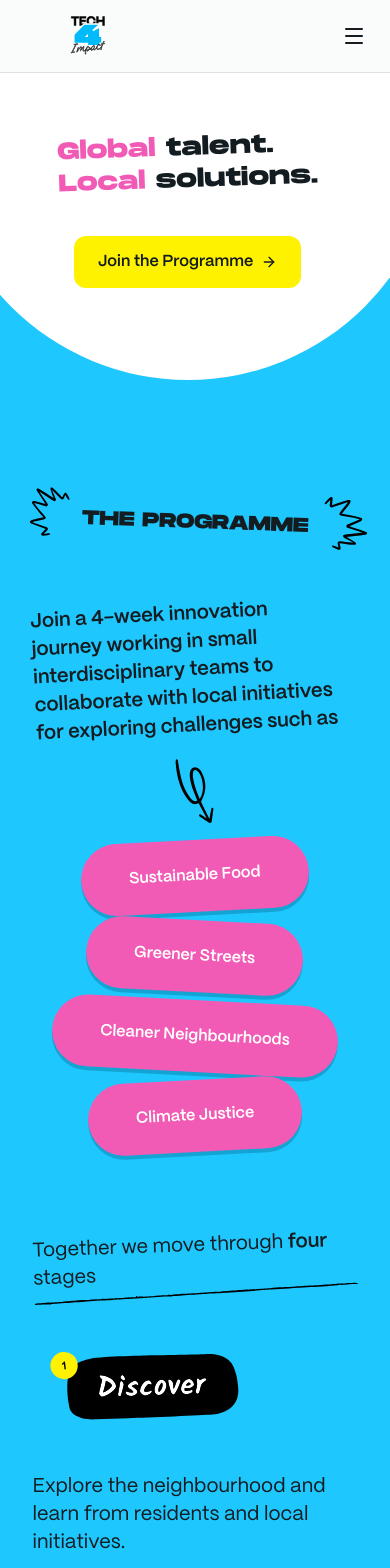
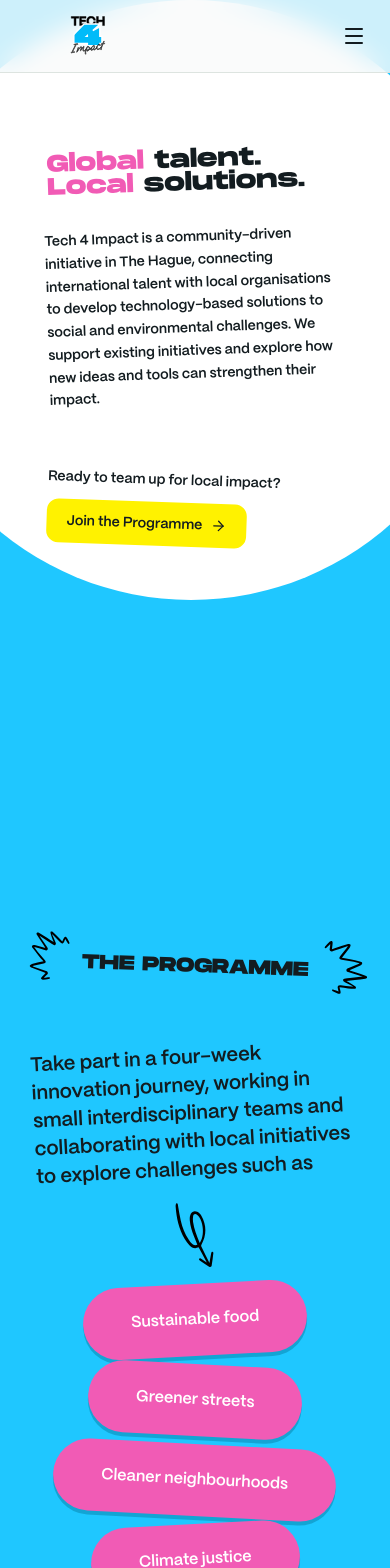
Before and after one commit to caballeroar/t4i, a Next.js app: page / in a window 390 px wide. Shown: the top 1568 px of the page. Built offline with nearby package versions, Linux system fonts and the light colour scheme.

Commit message:
editing changes applied

```diff
--- a/app/page.jsx
+++ b/app/page.jsx
@@ -28,8 +28,7 @@
         />
 
         <ForWhom />
-
-        <Partners />
+        {/* <Partners /> */}
         <Impact />
         <About />
         <CTA />
--- a/components/about.jsx
+++ b/components/about.jsx
@@ -4,7 +4,7 @@
   {
     src: "/assets/jay.jpg",
     text1:
-      "Works on community driven sustainability, social innovation and collaborative urban initiatives. His work focuses on bringing together community initiatives, institutions and innovators to create collaborations that lead to meaningful and lasting change.",
+      "Jay works on community-driven sustainability, social innovation and collaborative urban initiatives. His work focuses on bringing together community initiatives, institutions and innovators to create collaborations that lead to meaningful and lasting change.",
     text2:
       "At Tech 4 Impact he leads the social and environmental impact side of the programme. He connects participants with neighbourhood initiatives and helps teams understand the local context so that projects respond to real community needs.",
     name: "Jay Navarro Oviedo",
@@ -13,7 +13,7 @@
   {
     src: "/assets/amel.png",
     text1:
-      "Works at the intersection of technology, creativity, and social innovation. He believes technology is most powerful when it is developed alongside the people it is meant to serve.",
+      "Amel works at the intersection of technology, creativity, and social innovation. He believes technology is most powerful when it is developed alongside the people it is meant to serve.",
     text2:
       "At Tech 4 Impact he leads the technology and design side of the programme. He supports participants in translating ideas into tangible concepts and prototypes, and helps teams explore how digital tools and design methods can support real-world challenges.",
     name: "Amel Caballero",
@@ -56,24 +56,25 @@
 
           <div className="mt-16 flex flex-col gap-6 px-4 py-10 text-[#F15BB5] md:ml-20 md:w-4/6 lg:ml-32">
             <p className="ml-8 text-start text-xl font-semibold text-balance transform -rotate-2 md:text-xl">
-              We believe meaningful innovation starts with listening to
-              communities and working together to build solutions that matter.
+              We believe meaningful innovation begins with listening to
+              communities and collaborating to build solutions that make an
+              impact.
             </p>
             <p className="ml-12 mt-6 text-start text-lg text-balance transform rotate-1 md:text-xl">
-              Tech 4 Impact is a community-driven innovation initiative based in
-              The Hague.
+              Our goal is to connect international residents of The Hague with
+              local initiatives, and to collaborate to address social and
+              environmental challenges.
             </p>
             <p className="ml-16 mt-6 text-start text-lg text-balance transform -rotate-2 md:text-xl">
-              The programme connects international talent with residents,
-              neighbourhood initiatives and organisations to develop
-              technology-based solutions for social and environmental
-              challenges.
+              By bringing together community knowledge, technology, and creative
+              thinking, Tech 4 Impact turns the neighbourhood into a living lab
+              for inclusive urban innovation.
             </p>
-            <p className="ml-20 mt-6 text-start text-lg text-balance transform rotate-2 md:text-xl">
+            {/* <p className="ml-20 mt-6 text-start text-lg text-balance transform rotate-2 md:text-xl">
               By bringing together community knowledge, technology and creative
               thinking, Tech 4 Impact turns the neighbourhood into a living lab
               for inclusive urban innovation.
-            </p>
+            </p> */}
           </div>
         </div>
       </div>
--- a/components/contact-form.jsx
+++ b/components/contact-form.jsx
@@ -190,13 +190,13 @@
           htmlFor="contact-organization"
           className="mb-1.5 text-[#0096C8] font-semibold block text-sm"
         >
-          Organization
+          Organisation
         </label>
         <input
           id="contact-organization"
           name="organization"
           type="text"
-          placeholder="School, neighborhood organization, municipality..."
+          placeholder="School, neighborhood organisation, municipality..."
           className="w-full rounded-lg border border-border bg-[#0096C8]/10 px-4 py-3 text-sm text-foreground placeholder:text-muted-foreground focus:border-[#00BBF9] focus:outline-none focus:ring-2 focus:ring-[#00BBF9]/20 transition-colors"
         />
       </div>
--- a/components/hero.jsx
+++ b/components/hero.jsx
@@ -4,21 +4,31 @@
   return (
     <section className="relative overflow-hidden">
       <div className="mx-auto max-w-6xl">
-        <div className="relative min-h-[400px] sm:min-h-[600px] lg:min-h-[700px] xl:min-h-[800px]">
-          <div className="absolute left-[-16%] top-[-30%] md:top-[-50%] flex h-[500px] w-[500px] flex-col items-center justify-center rounded-full bg-white text-center sm:h-[700px] sm:w-[700px] md:h-[800px] md:w-[800px] lg:h-[1000px] lg:w-[1000px] xl:h-[1100px] xl:w-[1100px]">
+        <div className="relative min-h-[100vh] sm:min-h-[600px] lg:min-h-[800px] xl:min-h-[800px]">
+          <div className="absolute left-[-28%] md:top-[-38%] md:left-[-10%] flex h-[600px] w-[600px] flex-col items-center justify-center rounded-full bg-white text-center sm:h-[700px] sm:w-[700px] md:h-[800px] md:w-[800px] lg:h-[1000px] lg:w-[1000px] xl:h-[1100px] xl:w-[1100px]">
             <div className="z-10 flex w-full max-w-4xl flex-col items-center text-start mt-30 md:mt-40">
-              <h1 className="mt-40 font-heading -rotate-2 text-2xl font-bold tracking-wide text-primary-foreground sm:text-3xl md:text-4xl lg:text-5xl xl:text-7xl">
+              <h1 className="w-full max-w-xs px-4 mt-24 font-heading -rotate-2 text-2xl font-bold leading-[0.95] tracking-[0.02em] text-primary-foreground sm:max-w-md sm:px-0 sm:text-4xl md:mt-32 md:max-w-xl md:text-5xl lg:max-w-4xl lg:text-6xl xl:text-7xl">
                 <span className="text-[#F15BB5]">Global </span>
                 <span className="text-foreground">talent.</span>
                 <br />
                 <span className="text-[#F15BB5]">Local </span>
                 <span className="text-foreground">solutions.</span>
               </h1>
+              <p className="w-full max-w-xs px-4 text-sm font-semibold leading-relaxed my-8 -rotate-2 sm:max-w-md sm:text-base sm:px-0 md:max-w-xl md:text-lg lg:max-w-2xl lg:text-xl">
+                Tech 4 Impact is a community-driven initiative in The Hague,
+                connecting international talent with local organisations to
+                develop technology-based solutions to social and environmental
+                challenges. We support existing initiatives and explore how new
+                ideas and tools can strengthen their impact.{" "}
+              </p>
 
-              <div className="mt-10 flex flex-col gap-4 sm:flex-row">
+              <div className="w-full max-w-xs px-4 mt-8 flex flex-col items-start gap-3 rotate-2 sm:mt-10 sm:max-w-md sm:flex-row sm:items-center sm:gap-4 sm:px-0 md:max-w-xl lg:max-w-2xl">
+                <p className="max-w-[18rem] text-sm font-semibold leading-snug sm:max-w-none sm:text-base">
+                  Ready to team up for local impact?
+                </p>
                 <a
                   href="#contact"
-                  className="inline-flex items-center justify-center gap-2 rounded-lg bg-[#FFF200] px-6 py-3.5 text-base font-semibold text-foreground transition-opacity hover:opacity-80"
+                  className="inline-flex items-center justify-center gap-2 rounded-lg bg-[#FFF200] px-5 py-3 text-sm font-semibold text-foreground transition-opacity hover:opacity-80 sm:px-6 sm:py-3.5 sm:text-base"
                 >
                   Join the Programme <ArrowRight className="h-4 w-4" />
                 </a>
--- a/components/impact.jsx
+++ b/components/impact.jsx
@@ -1,5 +1,28 @@
 import Image from "next/image";
 import { Pill } from "./ui/pill";
+
+const partners = [
+  {
+    src: "/assets/gemeente.svg",
+    label: "Municipality of The Hague",
+  },
+  {
+    src: "/assets/JCP_OFFICIAL_LOGO_FULL_squared_trimmed.png",
+    label: "Just Common People",
+  },
+  {
+    src: "/assets/logo.svg",
+    label: "Duurzame Den Haag",
+  },
+  {
+    src: "/assets/theater.svg",
+    label: "Laak Theater",
+  },
+  {
+    src: "/assets/ac.svg",
+    label: "Amel Caballero Product Design",
+  },
+];
 
 const cards = [
   {
@@ -26,11 +49,11 @@
 
 const pills = [
   {
-    text: "Develop practical solutions for local challenges",
+    text: "Develop practical solutions to local challenges",
     class: "transform -rotate-3",
   },
   {
-    text: "Support local initiatives with new ideas",
+    text: "Support local initiatives with new ideas and tools",
     class: "transform rotate-2",
   },
   {
@@ -38,7 +61,7 @@
     class: "transform rotate-3",
   },
   {
-    text: "Build a network working on local impact",
+    text: "Build a network focused on lasting local impact",
     class: "transform -rotate-2",
   },
 ];
@@ -70,9 +93,9 @@
         </div>
         <div className="flex flex-col mt-10 items-center space-y-10 md:w-5/6 mx-auto">
           <p className="text-lg text-center md:text-xl text-balance lg:w-4/5">
-            Tech 4 Impact contributes to several of the United Nations
+            Tech 4 Impact contributes to several of the United Nations’
             Sustainable Development Goals, translating global ambitions into
-            local action in The Hague. In particular we contribute to the
+            local action in The Hague. In particular, we contribute to the
             following local impact goals:
           </p>
           <div className="grid gap-6 sm:grid-cols-2">
@@ -100,9 +123,9 @@
 
         <div className="mt-16 py-10 text-center ">
           <p className="text-lg font-semibold text-balance md:text-xl">
-            Each cohort brings together around 16 participants working in small
-            interdisciplinary teams with local initiatives in The Hague.
-            Together we aim to
+            Each four-week programme brings together around 16 participants
+            working in small, interdisciplinary teams alongside local
+            initiatives in The Hague. Together, we
           </p>
           <div className="flex flex-col items-center my-20">
             {pills.map((item, index) => (
@@ -124,6 +147,25 @@
             Get in Touch
           </a>
         </div>
+
+        <div className="space-y-8 text-center">
+          <p className=" text-md">
+            We work with partners who share a commitment to long-term community
+            impact.
+          </p>
+          <div className="flex flex-wrap items-center justify-center gap-8">
+            {partners.map((item) => (
+              <Image
+                key={item.label}
+                src={item.src}
+                alt={item.label}
+                width={100}
+                height={100}
+                className="object-contain"
+              />
+            ))}
+          </div>
+        </div>
       </div>
     </section>
   );
--- a/components/what-we-do.jsx
+++ b/components/what-we-do.jsx
@@ -2,10 +2,10 @@
 import { Pill } from "./ui/pill";
 
 const pills = [
-  { text: "Sustainable Food", class: "transform -rotate-3" },
-  { text: "Greener Streets", class: "transform rotate-3" },
-  { text: "Cleaner Neighbourhoods", class: "transform rotate-3" },
-  { text: "Climate Justice", class: "transform -rotate-3" },
+  { text: "Sustainable food", class: "transform -rotate-3" },
+  { text: "Greener streets", class: "transform rotate-3" },
+  { text: "Cleaner neighbourhoods", class: "transform rotate-3" },
+  { text: "Climate justice", class: "transform -rotate-3" },
 ];
 
 const activities = [
@@ -69,9 +69,9 @@
         </div>
 
         <p className="mt-12 w-5/6 text-xl font-bold tracking-base transform -rotate-3 md:text-2xl lg:w-4/6 text-balance">
-          Join a 4-week innovation journey working in small interdisciplinary
-          teams to collaborate with local initiatives for exploring challenges
-          such as
+          Take part in a four-week innovation journey, working in small
+          interdisciplinary teams and collaborating with local initiatives to
+          explore challenges such as
         </p>
         <Image src="/assets/Arrow_1.svg" alt="Arrow" width={100} height={100} />
       </div>
@@ -160,7 +160,7 @@
           </p>
         </div>
       </div>
-      <div
+      {/* <div
         className="relative mx-auto flex w-full max-w-[520px] md:max-w-[620px] min-h-[340px] md:min-h-[400px] items-center justify-center py-20"
         style={{
           backgroundImage: 'url("/assets/circled_2.svg")',
@@ -179,7 +179,7 @@
             tools can strengthen their impact.
           </p>
         </div>
-      </div>
+      </div> */}
 
       {/* <div className="flex flex-col items-center gap-6 py-20 px-10 w-full md:w-4/6 lg:w-3/6 mx-auto">
         <p className="font-semibold text-xl sm:text-2xl md:text-3xl text-center text-pretty">
--- a/components/why-laak.jsx
+++ b/components/why-laak.jsx
@@ -25,7 +25,7 @@
       <div className="w-5/6 justify-between flex flex-col gap-10 items-center mx-auto">
         <div className="flex justify-end -rotate-2">
           <h2 className="inline-block mt-3 font-heading text-3xl font-bold tracking-base  md:text-5xl">
-            It takes place in Laak
+            Creating an impact in Laak
           </h2>
           <Image
             src="/assets/Love.svg"
@@ -37,17 +37,21 @@
         <div className="flex w-full flex-col justify-between gap-10">
           <p className="mt-3 w-full text-xl transform -rotate-2 md:w-1/2 md:self-start md:text-2xl text-balance">
             <strong>Laak</strong> is home to people from many different
-            backgrounds and cultures. The neighbourhood also hosts a growing
-            network of community initiatives, residents and organisations that
-            are actively working on improving their environment and
-            strengthening the community.
+            backgrounds and cultures, and to a growing network of community
+            initiatives, residents, and organisations working to improve the
+            environment and strengthen the community.
           </p>
           <p className="mt-3 w-full text-xl transform rotate-2 md:w-1/2 md:self-end md:text-2xl text-balance">
-            At the same time <strong>Laak</strong> faces challenges that are
-            shared by many urban neighbourhoods. Issues such as energy
-            affordability, access to healthy and sustainable food, climate
-            resilience and the quality of public space affect everyday life for
-            many residents.
+            At the same time, the neighbourhood faces common urban challenges
+            that impact residents’ lives, including energy affordability, access
+            to healthy and sustainable food, climate resilience and the quality
+            of public spaces.
+            <br/>
+            <br/>
+            Because of these needs and the strong network of
+            local initiatives, Tech 4 Impact focuses its programmes in Laak.
+            This is a neighbourhood where practical, tech-focused solutions can
+            make a real, lasting impact.
           </p>
         </div>
       </div>
```
Also changed, not shown: components/for-whom.jsx (+13 -13 lines), public/assets/JCP_OFFICIAL_LOGO_FULL_squared_trimmed.png (added), 1 other file (tests, documents, lock files or other folders).
